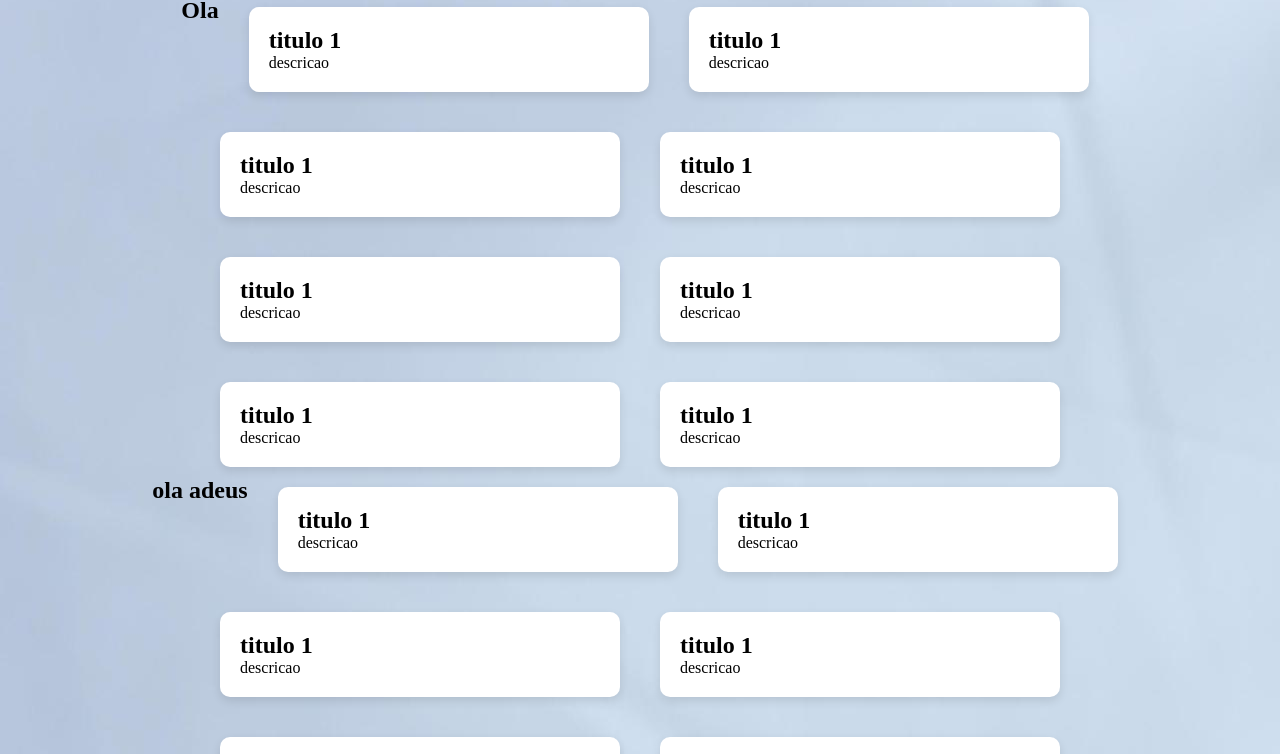
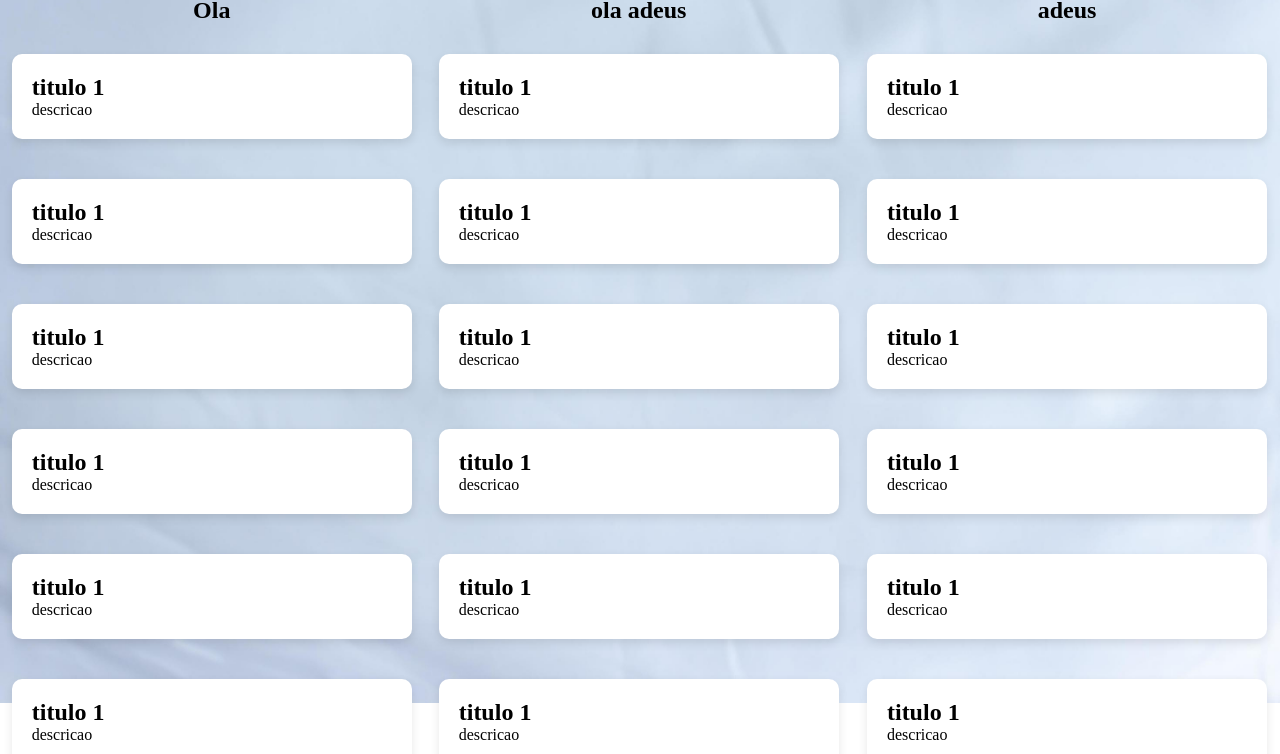
Before and after one commit to beatrizacsantos/beatrizacsantos.github.io, a plain HTML site: page index.html in a window 1280 px wide. Shown: the part 150-904 px from the top of the page. Drawn offline with Linux system fonts and the light colour scheme.

Commit message:
commit 1

```diff
--- a/index.html
+++ b/index.html
@@ -6,10 +6,10 @@
     <title>Desnundando tabus</title>
     <link rel="stylesheet" href="styles.css" />
 </head>
-<header>
-    <h1>Desnundando tabus</h1>
-</header>
 <body>
+    <header>
+        <h1>Desnundando tabus</h1>
+    </header>
     <div class="container">
         <section class="lista3">
             <h2>Ola</h2>
--- a/styles.css
+++ b/styles.css
@@ -16,9 +16,15 @@ body {
     display: flex;
     flex-direction: column;
     background-image: url(imagens/background.jpg);
-    background-repeat: repeat;
+    background-repeat: no-repeat;
+    background-size: contain;
     scroll-behavior: smooth;
     padding-top: 90px;
+}
+div{
+    display: flex;
+    justify-content: center;
+    columns: 3;
 }
 section{
     display: flex;
```
